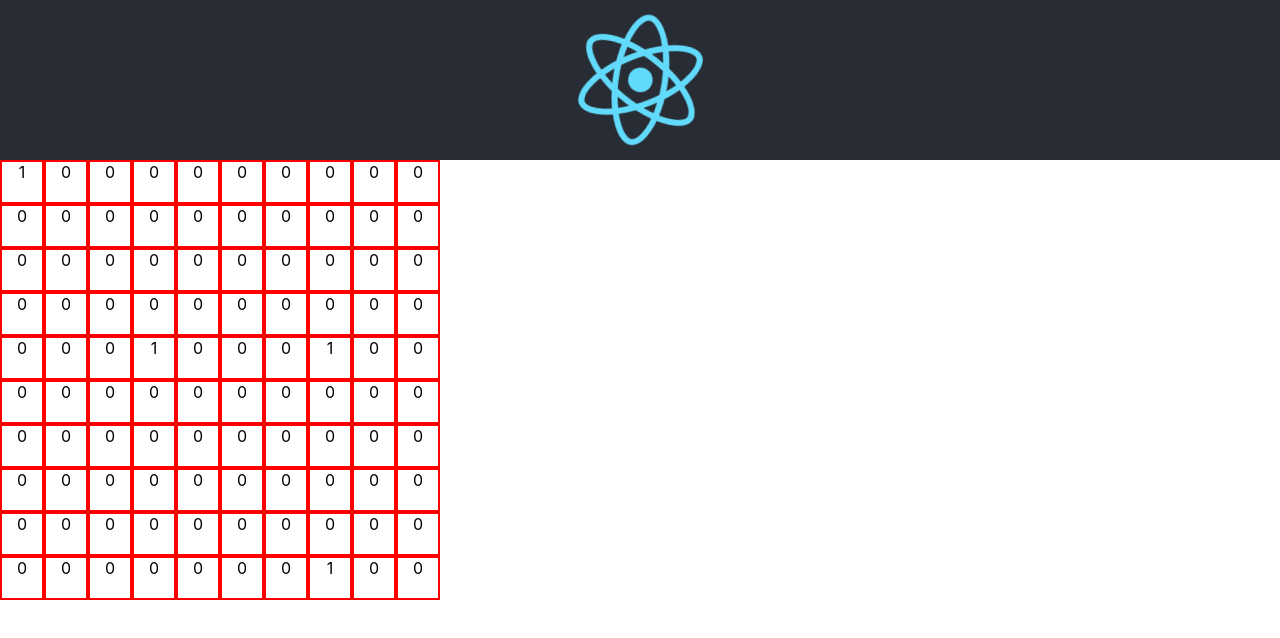
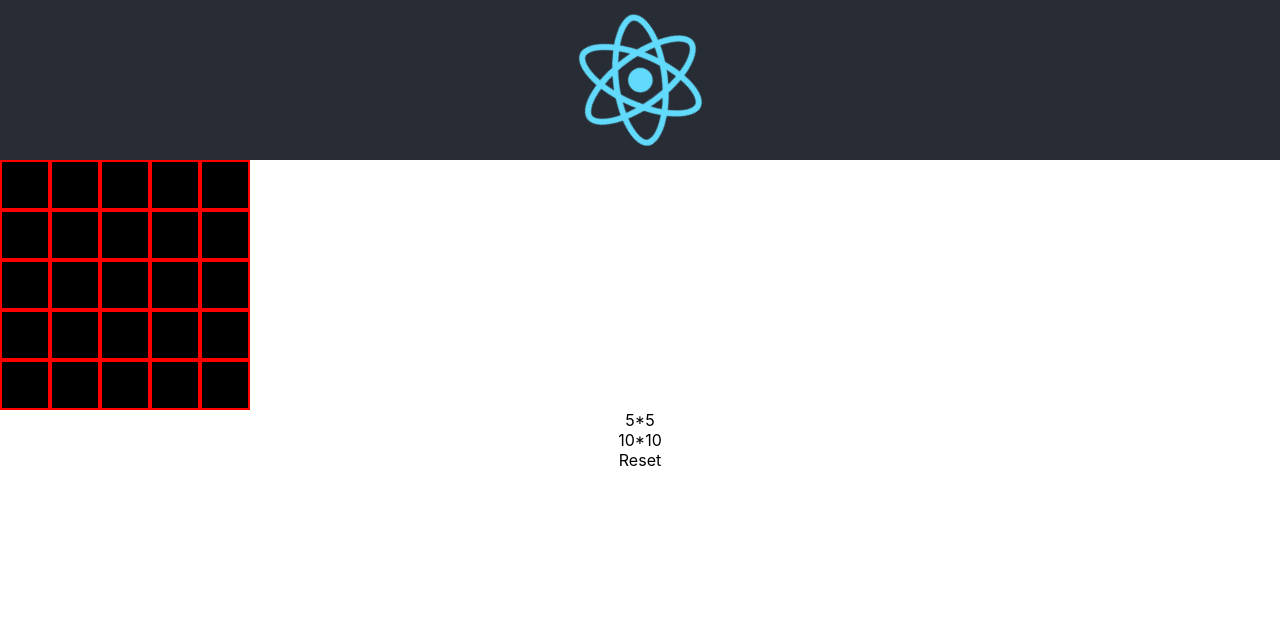
Before and after one commit to hsienwei/react-mineswapper, a React (Create React App) app: page / in a window 1280 px wide. Shown: the top 638 px of the page. Built offline with nearby package versions, Linux system fonts and the light colour scheme.

Commit message:
[What] grid size change test and reset function.
using grid layout as main layout

```diff
--- a/src/App.css
+++ b/src/App.css
@@ -36,19 +36,24 @@
   }
 }
 
-.Column {
-  display: flex;
-  flex-direction: column;
-}
-
-.Row {
-  display: flex;
-  flex-direction: row;
+.Grid {
+  display: grid;
+  grid-template-columns: repeat(var(--col),50px);
+  grid-template-rows: repeat(var(--row),50px);
 }
 
 .Block {
-  width: 40px;
-  height: 40px;
+  width: auto;
+  height: auto;
+  border-width: 2px;
+  border-color: red;
+  border-style: solid;
+  background: black;
+}
+
+.Open {
+  width: auto;
+  height: auto;
   border-width: 2px;
   border-color: red;
   border-style: solid
--- a/src/App.tsx
+++ b/src/App.tsx
@@ -1,81 +1,109 @@
-import React from 'react';
+import { useEffect, useState } from 'react';
 import logo from './logo.svg';
 import './App.css';
 
-const testState: number[][] = [
-  [1, 0, 0, 0, 0, 0, 0, 0, 0, 0],
-  [0, 0, 0, 0, 0, 0, 0, 0, 0, 0],
-  [0, 0, 0, 0, 0, 0, 0, 0, 0, 0],
-  [0, 0, 0, 0, 0, 0, 0, 0, 0, 0],
-  [0, 0, 0, 1, 0, 0, 0, 1, 0, 0],
-  [0, 0, 0, 0, 0, 0, 0, 0, 0, 0],
-  [0, 0, 0, 0, 0, 0, 0, 0, 0, 0],
-  [0, 0, 0, 0, 0, 0, 0, 0, 0, 0],
-  [0, 0, 0, 0, 0, 0, 0, 0, 0, 0],
-  [0, 0, 0, 0, 0, 0, 0, 1, 0, 0]
-];
-
-function onClick(i: number)
-{
-  console.log("Clicked" + i);
+class IBlockState {
+  constructor(
+    public isMine: boolean,
+    public state: number) {
+  }
 }
 
-function createRow(col: number)
+function getAppearClass(state: number)
+{
+  switch (state)
+  {
+    case 0:
+      return "Block";
+    default:
+      return "Open";
+  }
+}
+
+function createGameGrid(col: number, row: number, gridState: IBlockState[], call: Function)
 {
   const list: any[] = [];
-  for (let i: number = 0; i < 10; ++i)
+  for (let i = 0; i < row; ++i)
   {
-    const block: any = <div className="Block" onClick={onClick.bind(null, i)}>{testState[col][i]}</div>;
-    list.push(block);
-  }
-  return list;
-}
-
-function createColumn()
-{
-  const list: any[] = [];
-  for (let i = 0; i < 10; ++i)
-  {
-    const div = <div className="Row"> {createRow(i)}</div>;
-    list.push(div);
+    for (let j: number = 0; j < col; ++j)
+    {
+      const div = <div
+        className={getAppearClass(gridState[j + i * col].state)}
+        onClick={call.bind(null, j + i * col)}
+        key={`${i}_${j}`}>
+        { gridState[j + i * col].state === 0 ? "" : gridState[j + i * col].isMine.toString()}
+      </div>;
+      list.push(div);
+    }
   }
 
   return list;
 }
 
-function createGame()
+function createGame(col: number, row: number, gridState: IBlockState[], call: Function)
 {
   return (
-    <div className='Column'>
-      {createColumn()}
+    <div className='Grid'>
+      {createGameGrid(col, row, gridState, call)}
     </div>
   )
 }
 
+
+function getInitState(col: number, row:number)
+{
+  const initGridState: IBlockState[] = [];
+  for(let i=0; i< col * row; ++i)
+  {
+    initGridState.push(new IBlockState(Math.round(Math.random()) === 1, 0));
+  }
+  return initGridState;
+}
+
 function App()
 {
+  const [col, setCol] = useState(5);
+  const [row, setRow] = useState(5);
+  const [gridState, setGridState] = useState(getInitState(5, 5));
 
-
-  const list: any[] = [];
-
-  for (let i = 0; i < 10; ++i)
-  {
-    const div = <div className="Row"></div>;
-    for (let j = 0; j < 10; ++j)
-    {
-      const block: any = <div className="Block"></div>;
-      React.createElement(block, div);
-    }
-    list.push(div);
-  }
+  useEffect( () => {
+    document.documentElement.style.setProperty('--col',`${col}`);
+    document.documentElement.style.setProperty('--row',`${row}`);
+  });
 
   return (
     <div className="App">
       <header className="App-header">
         <img src={logo} className="App-logo" alt="logo" />
       </header>
-      {createGame()}
+
+      {createGame(col, row, gridState,
+        (i: number) => {
+          gridState[i].state = 1;
+          setGridState([...gridState]);
+          console.log("Clicked" +(i) );
+          console.log("Clicked" +gridState[i].state );
+        })}
+
+      <div onClick={
+        () => {
+          setRow(5)
+          setCol(5)
+          setGridState(getInitState(5, 5))
+        }}>5*5</div>
+      <div onClick={
+        () => {
+          setRow(10)
+          setCol(10)
+          setGridState(getInitState(10, 10))
+        }}>10*10</div>
+
+      <div onClick={
+        () => {
+          setGridState(getInitState(col, row))
+        }}>Reset</div>
     </div>
+
   );
 }
 
```
